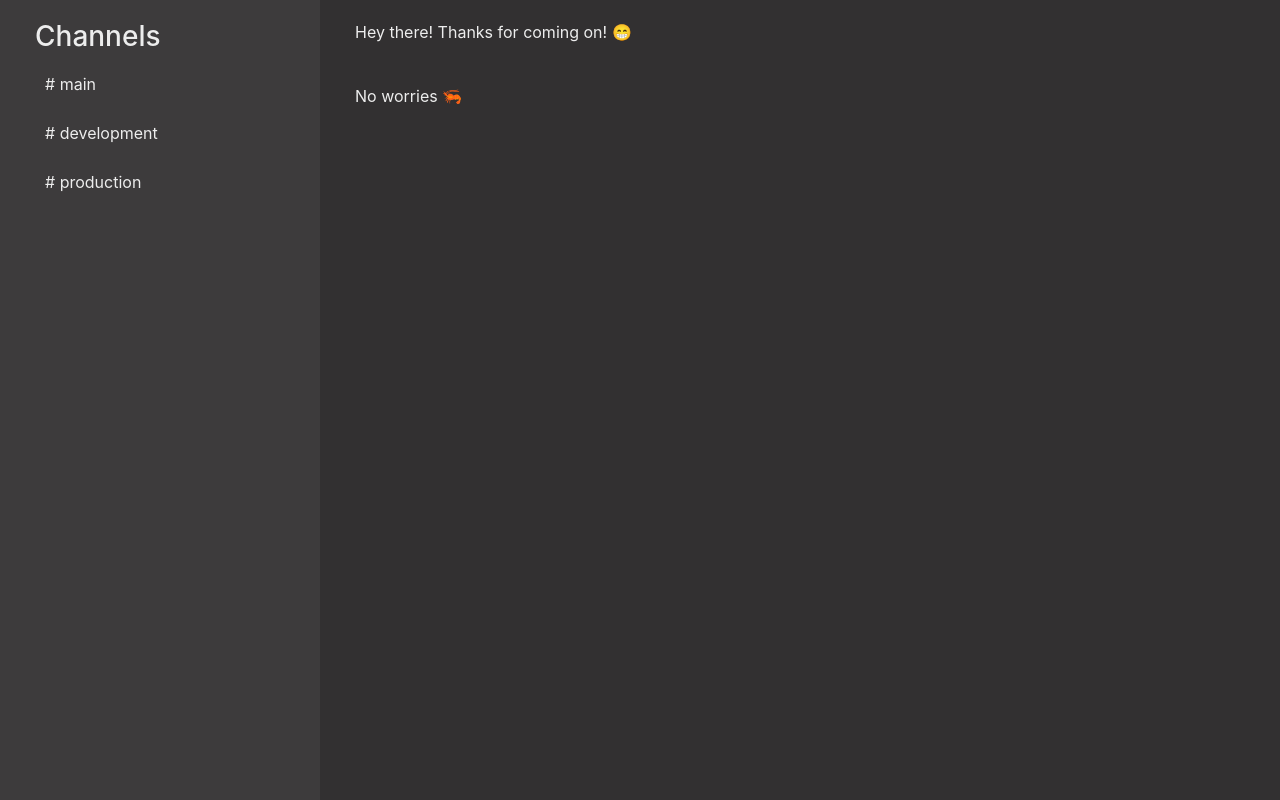
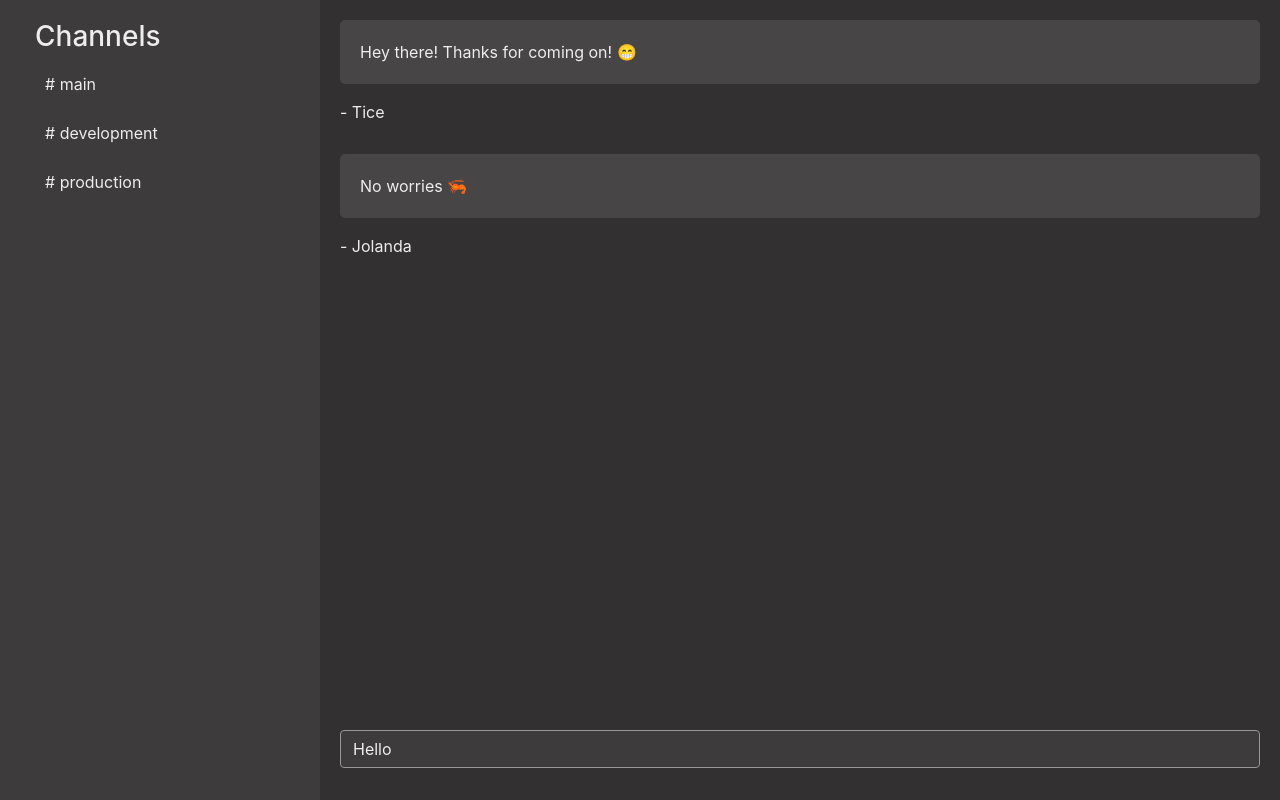
Before and after one commit to TravelingTice/multi-channel-chat, a React (Create React App) app: page / in a window 1280 px wide. Built offline with nearby package versions, Linux system fonts and the light colour scheme; data requests are answered from the project's data file.

Commit message:
Add input with nice styles

```diff
--- a/src/App.js
+++ b/src/App.js
@@ -3,6 +3,7 @@ import styled from 'styled-components';
 import { Container, Row, Col } from 'reactstrap';
 import ChannelList from './containers/ChannelList';
 import MessageList from './containers/MessageList';
+import SendMessage from './containers/SendMessage';
 
 const LeftPanel = styled(Col)`
   background-color: #3D3B3C;
@@ -10,7 +11,10 @@ const LeftPanel = styled(Col)`
 `;
 
 const RightPanel = styled(Col)`
+  display: grid;
+  grid-template-rows: 1fr 50px;
   min-height: 100vh;
+  padding: 20px;
 `;
 
 const App = () => {
@@ -23,6 +27,7 @@ const App = () => {
 
         <RightPanel xs="9">
           <MessageList />
+          <SendMessage />
         </RightPanel>
       </Row>
     </Container>
--- a/src/containers/MessageList.js
+++ b/src/containers/MessageList.js
@@ -6,11 +6,16 @@ import { bindActionCreators } from 'redux';
 import { setMessages } from '../actions';
 
 const Ul = styled.ul`
-
+  overflow-y: scroll;
 `;
 
 const Message = styled.li`
-  padding: 20px;
+  margin-bottom: 30px;
+  p {
+    background-color: rgba(255,255,255,.1);
+    padding: 20px;
+    border-radius: 5px;
+  }
 `;
 
 class MessageList extends React.Component {
@@ -24,7 +29,8 @@ class MessageList extends React.Component {
       <Ul>
         {messages.map(message => (
           <Message key={message.id}>
-            {message.content}
+            <p>{message.content}</p>
+            <span>- {message.author}</span>
           </Message>
         ))}
       </Ul>
--- /dev/null
+++ b/src/containers/SendMessage.js
@@ -0,0 +1,36 @@
+import React from 'react';
+import styled from 'styled-components';
+import { Button, Form, FormGroup, Label, Input, FormText } from 'reactstrap';
+
+const StyledInput = styled(Input)`
+  background-color: #3D3B3C;
+  color: #ededed;
+  border: 1px solid #999;
+  &:focus {
+    background-color: #3D3B3C;
+    color: #ededed;
+  }
+`;
+
+class SendMessage extends React.Component {
+  state = {
+    message: 'Hello'
+  }
+
+  handleSubmit = e => {
+    e.preventDefault();
+    console.log('submit');
+  }
+  render () {
+    const { message } = this.state;
+    return (
+      <Form onSubmit={this.handleSubmit}>
+        <FormGroup>
+          <StyledInput type="text" value={message} />
+        </FormGroup>
+      </Form>
+    )
+  }
+}
+
+export default SendMessage;
```
